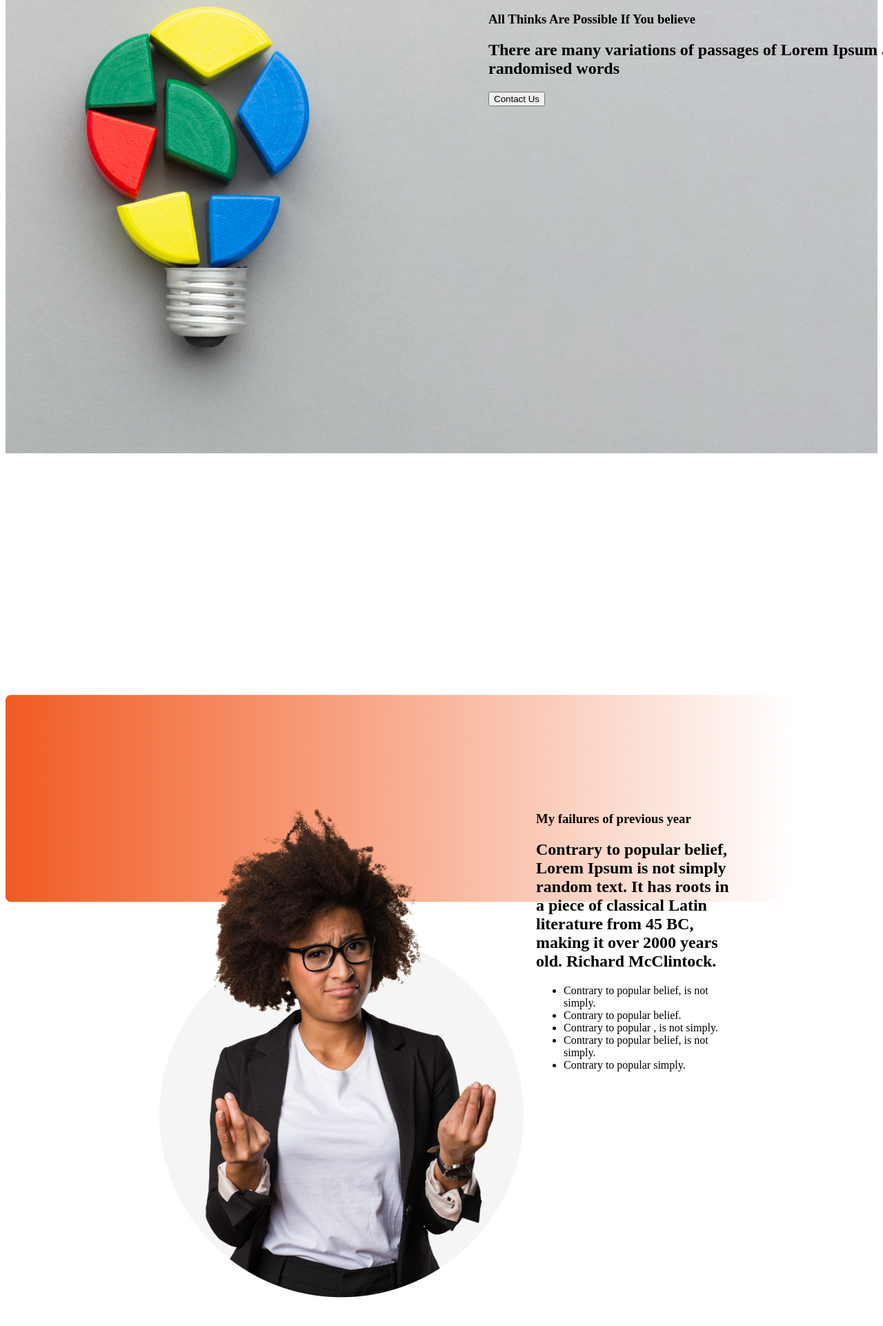
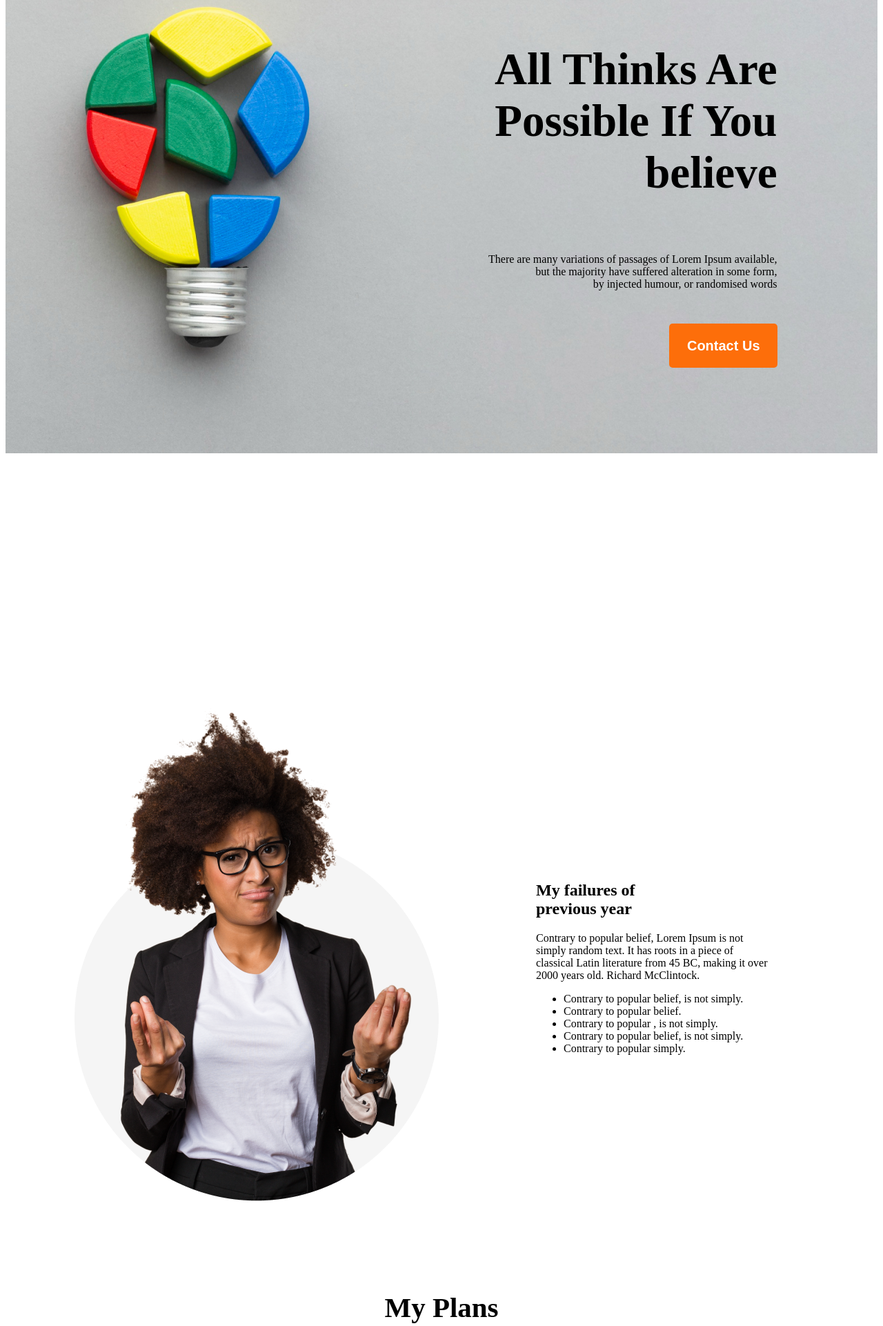
Before and after one commit to Renco88/developer_portfolios_1, a plain HTML site: page index.html in a window 1280 px wide. Shown: the part 160-2082 px from the top of the page at 69% size. Drawn offline with Linux system fonts and the light colour scheme.

Commit message:
almost done this orotflio

```diff
--- a/index.html
+++ b/index.html
@@ -5,27 +5,29 @@
     <meta name="viewport" content="width=device-width, initial-scale=1.0">
     <title>My fortfolios</title>
     <link rel="stylesheet" href="sytle/sytile.css">
+    <link href="https://fonts.googleapis.com/css2?family=Open+Sans:ital,wght@0,300..800;1,300..800&display=swap" rel="stylesheet">
+    <link rel="stylesheet" href="style/portfolio.css">
 </head>
 <body>
     <header class="header">
         <!-- banner -->
         <div class="banner">
             <div>
-                <banner-grating><h3>All Thinks Are Possible If You believe</h3></banner-grating>
-                <h2 class="banner-title">There are many variations of passages of Lorem Ipsum available, but the majority have suffered alteration in some form, by injected humour, or randomised words</h2>
+                <h3 class="banner-grating">All Thinks Are <br> Possible If You <br> believe</h3>
+                <p class="banner-title">There are many variations of passages of Lorem Ipsum available, <br>but the majority have suffered alteration in some form,<br> by injected humour, or randomised words</p>
 
-                <div class="btn-primary"><button>Contact Us</button></div>
+                <div class=""><button class="btn-primary">Contact Us</button></div>
             </div>
 
         </div>
     </header>
     <main>
         <section class="about">
-            <img src="images/person.png" alt="">
-            <div>
-                <h3>My failures of previous year</h3>
-                <h2>Contrary to popular belief, Lorem Ipsum is not simply random text. It has roots in a piece of classical Latin literature from 45 BC, making it over 2000 years old. Richard McClintock.</h2>
-                <ul>
+            <img class="about-img" src="images/person.png" alt="">
+            <div class="about-right">
+                <h2>My failures of <br> previous year</h2>
+                <p>Contrary to popular belief, Lorem Ipsum is not <br> simply random text. It has roots in a piece of <br> classical Latin literature from 45 BC, making it over <br> 2000 years old. Richard McClintock.</p>
+                <ul class="list-item">
                     <li>Contrary to popular belief, is not simply.</li>
                     <li>Contrary to popular belief.</li>
                     <li>Contrary to popular , is not simply.</li>
@@ -34,6 +36,8 @@
                 </ul>
             </div>
         </section>
+
+
 
         <section>
             <div class="my-plans">
--- a/sytle/sytile.css
+++ b/sytle/sytile.css
@@ -1,5 +1,11 @@
 .btn-primary{
-
+    border-radius: 5px;
+     background: #FD6E0A;
+     border: 0;
+     color: white;
+     padding: 21px 25px 20px 26px;
+     font-size: 20px;
+     font-weight: 600;
 
 }
 
@@ -16,20 +22,58 @@
     display: flex;
     width: 1600px;
     height: 809px;
+    position: relative;
+    top: 216;
+    left: 845;
+    right: 230;
+    bottom: 365;
+    text-align: right;
+    }
+
+    .banner-grating{
+        font-size: 65px;
+        font-style: normal;
+        font-weight: 700;
+        line-height: normal;
+        text-align: right;
+    }
+    .banner-title{
+        padding-top: 14px;
+        padding-bottom: 32px;
     }
 
 
     /* main related sytle */
     .about{
         display: flex;
-        background-image: url('../images/gradient2.png');
-        background-repeat: no-repeat;
-        padding: 150px 200px ;
+    }
+    .about-img{
+        position: relative;
+        top: 10px;
+        left: 77px;
+        background-size: auto;
 
     }
 
+    .about-right{
+        position: relative;
+        top: 250px;
+        left: 200px;
+    }
+    list-item{
+        justify-content: space-between;
+    }
+
+
     .my-plans{
         text-align: center;
+        position: relative;
+        top: 100px;
+        font-size: 35px;
+        font-style: normal;
+        font-weight: 700;
+        line-height: normal;
+
     }
     .ecom{
         display: flex;
@@ -43,6 +87,7 @@
         background-repeat: no-repeat;
         width: 1140px;
         height: 300px;
+        background-position: center ;
     }
 
     /* footer related sytle */
```
